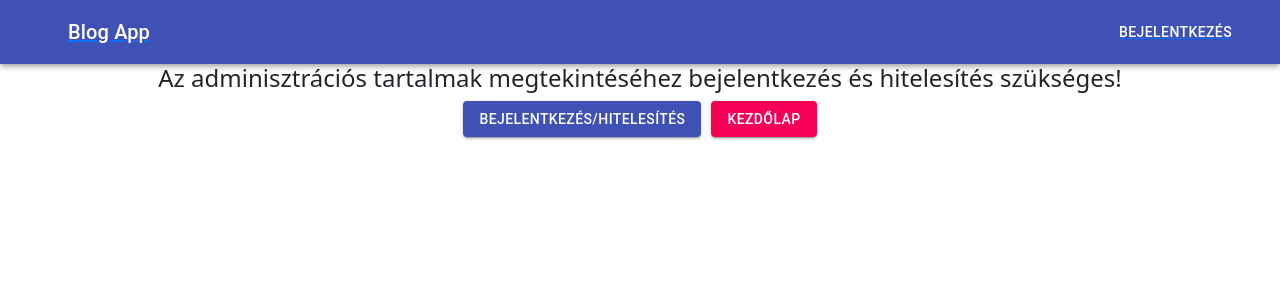
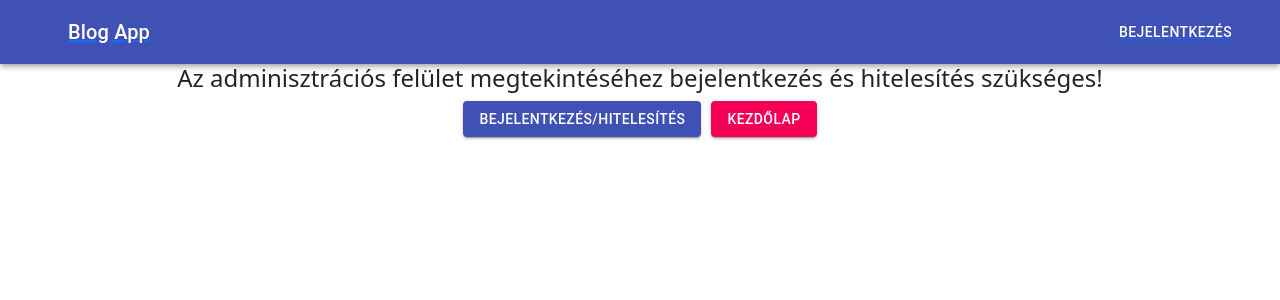
Before and after one commit to orszaghlev/blog-app, a React (Create React App) app: page /admin/create-post in a window 1280 px wide. Shown: the top 300 px of the page. Built offline with nearby package versions, Linux system fonts and the light colour scheme; no server answers.

Commit message:
Small text fixes

```diff
--- a/src/components/AdminAllPosts.jsx
+++ b/src/components/AdminAllPosts.jsx
@@ -108,7 +108,7 @@
                         }
                     },
                 }}>
-                    <h4>Az adminisztrációs tartalmak megtekintéséhez bejelentkezés és hitelesítés szükséges!</h4>
+                    <h4>Az adminisztrációs felület megtekintéséhez bejelentkezés és hitelesítés szükséges!</h4>
                     <Grid container
                         direction="row"
                         justify="center"
--- a/src/components/AdminCreatePost.jsx
+++ b/src/components/AdminCreatePost.jsx
@@ -35,7 +35,7 @@
                         }
                     },
                 }}>
-                    <h4>Az adminisztrációs tartalmak megtekintéséhez bejelentkezés és hitelesítés szükséges!</h4>
+                    <h4>Az adminisztrációs felület megtekintéséhez bejelentkezés és hitelesítés szükséges!</h4>
                     <Grid container
                         direction="row"
                         justify="center"
--- a/src/components/AdminEditPost.jsx
+++ b/src/components/AdminEditPost.jsx
@@ -52,7 +52,7 @@
                         }
                     },
                 }}>
-                    <h4>Az adminisztrációs tartalmak megtekintéséhez bejelentkezés és hitelesítés szükséges!</h4>
+                    <h4>Az adminisztrációs felület megtekintéséhez bejelentkezés és hitelesítés szükséges!</h4>
                     <Grid container
                         direction="row"
                         justify="center"
--- a/src/components/AdminLogin.jsx
+++ b/src/components/AdminLogin.jsx
@@ -103,8 +103,8 @@
                         </>}
                         {firebase.auth().currentUser.email && <>
                             <h6>{firebase.auth().currentUser.emailVerified ?
-                                "Az Ön e-mail címe hitelesített, így az adminisztrációs műveletek elérhetővé váltak." :
-                                "Az Ön e-mail címe nem hitelesített, így az adminisztrációs műveletek nem elérhetőek."}</h6>
+                                "Az Ön e-mail címe hitelesített, így az adminisztrációs felület elérhetővé vált." :
+                                "Az Ön e-mail címe nem hitelesített, így az adminisztrációs felület nem elérhető."}</h6>
                             {firebase.auth().currentUser.email && !firebase.auth().currentUser.emailVerified && <>
                                 <Button aria-describedby={id} m="2rem" variant="contained" color="primary" onClick={handleClick}>
                                     E-mail hitelesítése
```
Also changed, not shown: 1 other file (tests, documents, lock files or other folders).
